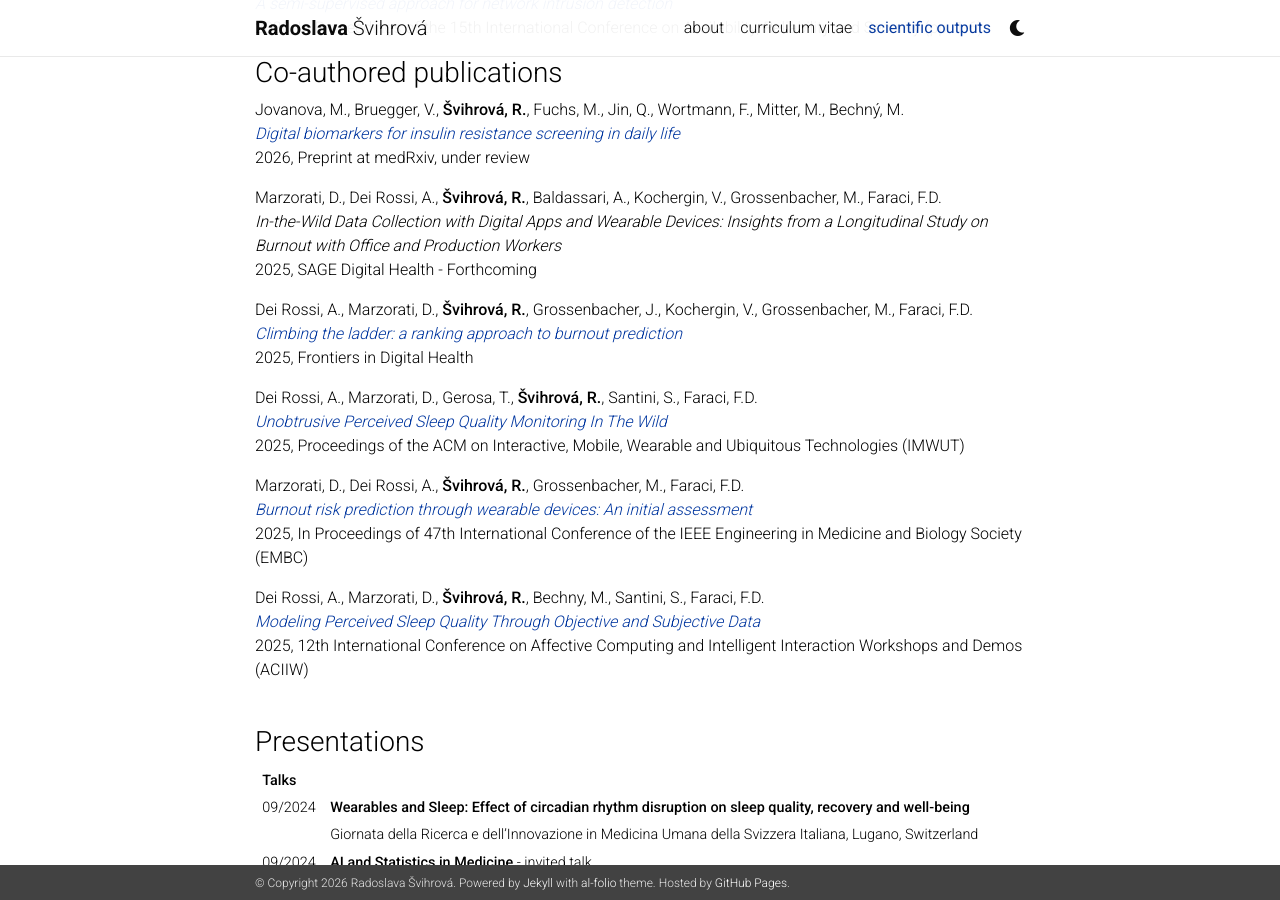
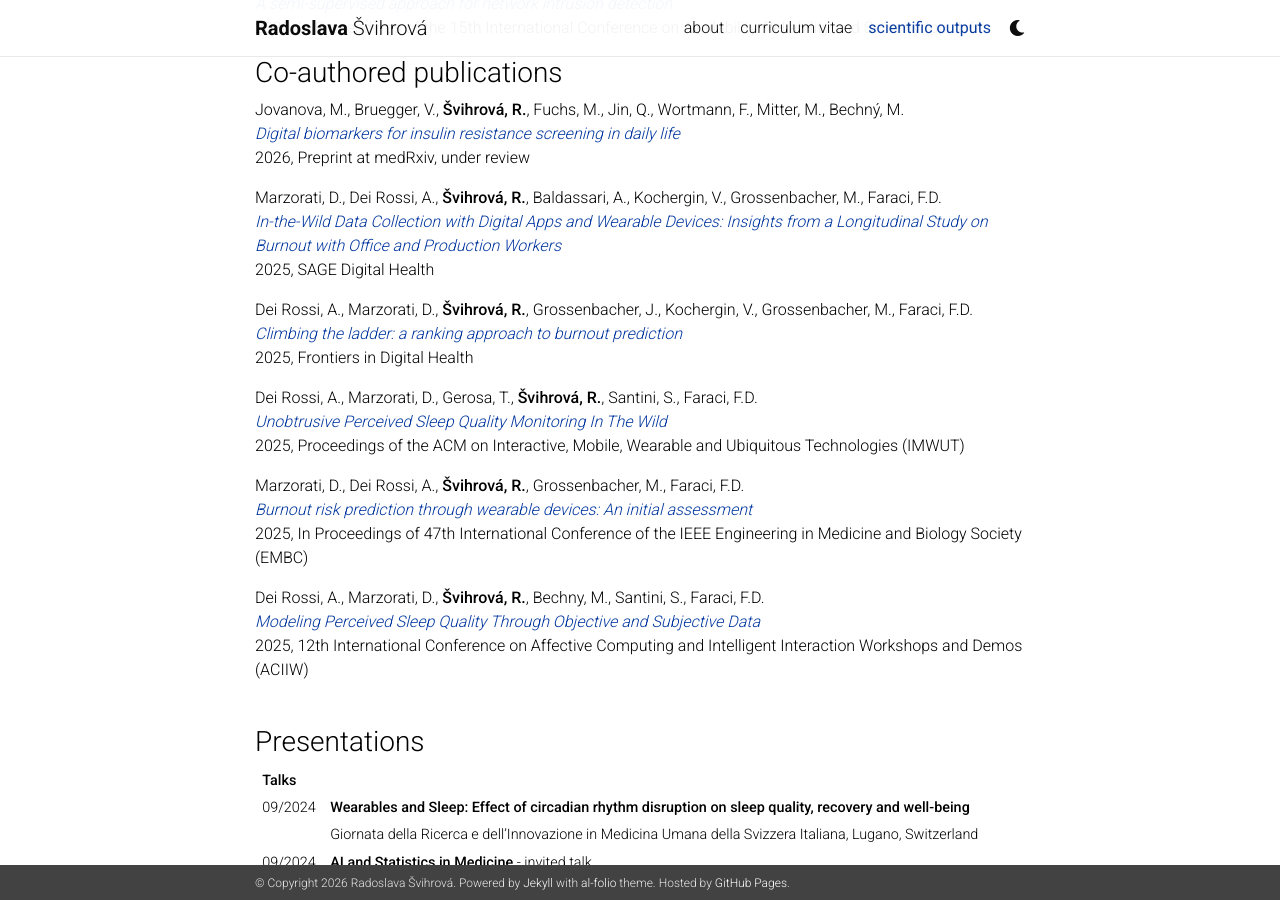
Before and after one commit to RadoslavaS/RadoslavaS.github.io, a Jekyll site: the page built from _pages/publications.md, in a window 1280 px wide and 900 px high, scrolled down 1499 px. Built offline with Jekyll 4.4.1, drawn with Linux system fonts in a browser that asks for light colours; nearby versions of some CDN libraries; a style sheet for code colours, icons or effects is not loaded.

Commit message:
link to publication

```diff
--- a/_pages/publications.md
+++ b/_pages/publications.md
@@ -47,7 +47,7 @@ Bechný, M. & **Švihrová, R.**, Arango, L.G., Baldassari, A., Ilchenko, Y., Gr
 
 Jovanova, M., Bruegger, V., **Švihrová, R.**, Fuchs, M., Jin, Q., Wortmann, F., Mitter, M., Bechný, M.  <br>*[Digital biomarkers for insulin resistance screening in daily life](https://www.medrxiv.org/content/10.64898/2026.05.20.26353669v1)*<br> 2026, Preprint at medRxiv, under review
 
-Marzorati, D., Dei Rossi, A., **Švihrová, R.**, Baldassari, A., Kochergin, V., Grossenbacher, M., Faraci, F.D. <br>*In-the-Wild Data Collection with Digital Apps and Wearable Devices: Insights from a Longitudinal Study on Burnout with Office and Production Workers*<br> 2025, SAGE Digital Health - Forthcoming
+Marzorati, D., Dei Rossi, A., **Švihrová, R.**, Baldassari, A., Kochergin, V., Grossenbacher, M., Faraci, F.D. <br>*[In-the-Wild Data Collection with Digital Apps and Wearable Devices: Insights from a Longitudinal Study on Burnout with Office and Production Workers](https://journals.sagepub.com/doi/10.1177/20552076261427103)*<br> 2025, SAGE Digital Health
 
 Dei Rossi, A., Marzorati, D., **Švihrová, R.**, Grossenbacher, J., Kochergin, V., Grossenbacher, M., Faraci, F.D. <br>*[Climbing the ladder: a ranking approach to burnout prediction](https://www.frontiersin.org/journals/digital-health/articles/10.3389/fdgth.2025.1694666)*<br> 2025, Frontiers in Digital Health
 
```
